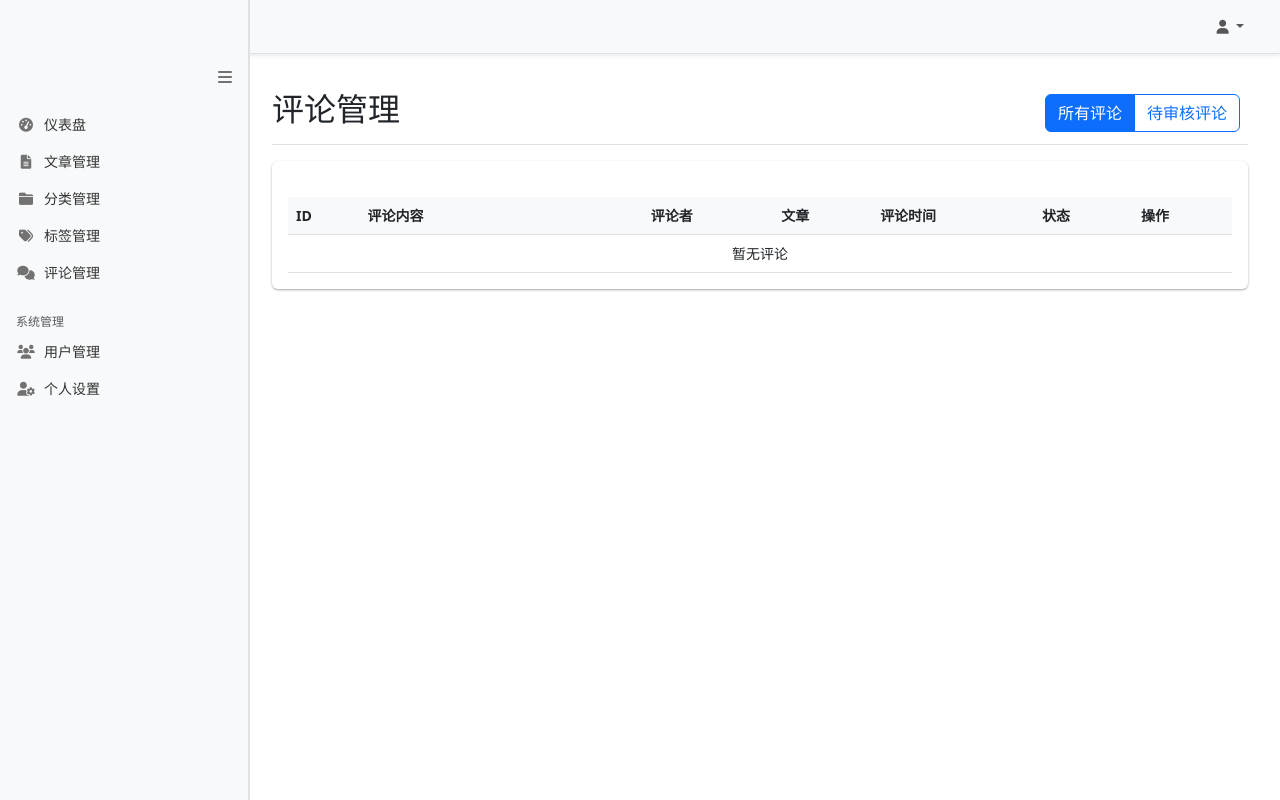
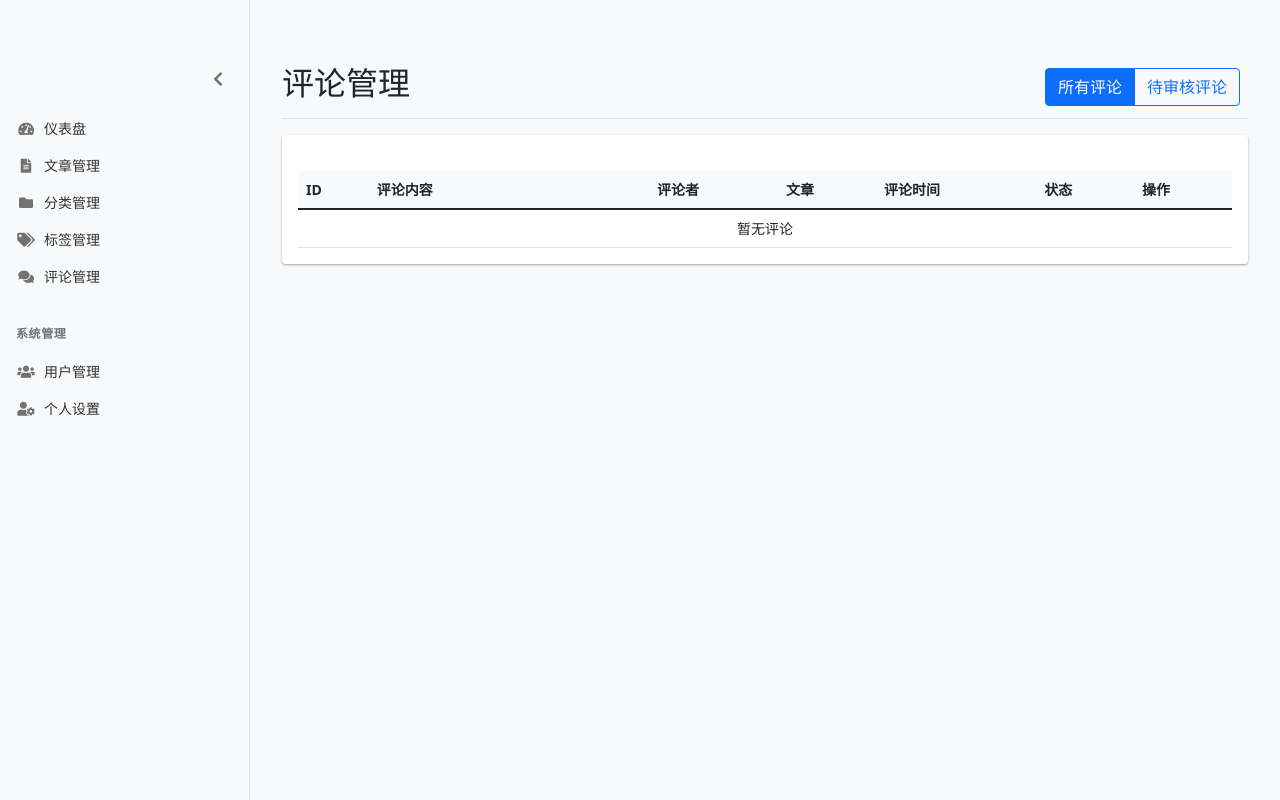
Before and after one commit to dennyops666/myblog, a Python web app: template app/templates/admin/comment/list.html in a window 1280 px wide. Run offline with Jinja, Linux system fonts and the light colour scheme; the template is opened without the code that fills it, so the values that code supplies are empty; some libraries are stand-ins or nearby versions.

Commit message:
feat: 优化管理后台侧边栏
1. 实现侧边栏折叠功能 2. 优化过渡动画和视觉效果 3. 添加状态持久化 4. 改进响应式布局 5. 整合和优化样式代码

```diff
--- a/app/templates/admin/includes/sidebar.html
+++ b/app/templates/admin/includes/sidebar.html
@@ -3,8 +3,8 @@
     <div class="position-sticky pt-3">
         <!-- 折叠按钮 -->
         <div class="px-3 mb-3 d-flex justify-content-end">
-            <button id="sidebarToggle" class="btn btn-link text-decoration-none p-0">
-                <i class="fas fa-bars"></i>
+            <button type="button" id="sidebarToggle" class="btn btn-link text-decoration-none p-0">
+                <i class="fas fa-chevron-left"></i>
             </button>
         </div>
 
@@ -22,7 +22,7 @@
                 </a>
             </li>
             <li class="nav-item">
-                <a class="nav-link {{ 'active' if request.endpoint == 'admin.admin_category.index' }}" href="{{ url_for('admin.admin_category.index') }}">
+                <a class="nav-link {{ 'active' if request.endpoint == 'admin.admin_categories.index' }}" href="{{ url_for('admin.admin_categories.index') }}">
                     <i class="fas fa-folder"></i>
                     <span>分类管理</span>
                 </a>
@@ -60,94 +60,3 @@
         </ul>
     </div>
 </div>
-
-<style>
-.sidebar {
-    position: fixed;
-    top: 0;
-    bottom: 0;
-    left: 0;
-    z-index: 100;
-    padding: 48px 0 0;
-    box-shadow: inset -1px 0 0 rgba(0, 0, 0, .1);
-    width: 250px;
-    transition: all 0.3s ease;
-}
-
-.sidebar .nav-link {
-    font-weight: 500;
-    color: #333;
-    padding: .5rem 1rem;
-    display: flex;
-    align-items: center;
-    white-space: nowrap;
-}
-
-.sidebar .nav-link.active {
-    color: #2470dc;
-}
-
-.sidebar .nav-link:hover {
-    color: #2470dc;
-}
-
-.sidebar .nav-link i {
-    margin-right: 8px;
-    color: #727272;
-    width: 20px;
-    text-align: center;
-}
-
-.sidebar .nav-link:hover i {
-    color: #2470dc;
-}
-
-.sidebar-heading {
-    font-size: .75rem;
-    text-transform: uppercase;
-}
-
-#sidebarToggle {
-    color: #727272;
-    transition: transform 0.3s ease;
-}
-
-#sidebarToggle:hover {
-    color: #2470dc;
-}
-
-.sidebar.collapsed #sidebarToggle {
-    transform: rotate(180deg);
-}
-
-/* 响应式布局样式 */
-@media (max-width: 768px) {
-    .sidebar {
-        width: 60px;
-    }
-
-    .sidebar .nav-link span,
-    .sidebar .sidebar-heading span {
-        display: none;
-    }
-
-    .sidebar .nav-link i {
-        margin-right: 0;
-        font-size: 1.2em;
-    }
-
-    .sidebar:hover {
-        width: 250px;
-    }
-
-    .sidebar:hover .nav-link span,
-    .sidebar:hover .sidebar-heading span {
-        display: inline;
-    }
-
-    .sidebar:hover .nav-link i {
-        margin-right: 8px;
-        font-size: 1em;
-    }
-}
-</style>
--- a/app/templates/admin/layout.html
+++ b/app/templates/admin/layout.html
@@ -3,254 +3,279 @@
 <head>
     <meta charset="UTF-8">
     <meta name="viewport" content="width=device-width, initial-scale=1.0">
-    <title>{% block title %}管理后台{% endblock %} - MyBlog</title>
+    <title>{% block title %}{% endblock %} - 管理后台</title>
+    {% block styles %}
     <!-- Bootstrap CSS -->
-    <link href="https://cdn.jsdelivr.net/npm/bootstrap@5.3.0/dist/css/bootstrap.min.css" rel="stylesheet">
+    <link href="https://cdn.jsdelivr.net/npm/bootstrap@5.1.3/dist/css/bootstrap.min.css" rel="stylesheet">
     <!-- Font Awesome -->
-    <link href="https://cdnjs.cloudflare.com/ajax/libs/font-awesome/6.0.0/css/all.min.css" rel="stylesheet">
+    <link href="https://cdnjs.cloudflare.com/ajax/libs/font-awesome/5.15.4/css/all.min.css" rel="stylesheet">
     <!-- Bootstrap Icons -->
-    <link href="https://cdnjs.cloudflare.com/ajax/libs/bootstrap-icons/1.11.3/font/bootstrap-icons.min.css" rel="stylesheet">
-    <!-- Toastr CSS -->
-    <link href="https://cdnjs.cloudflare.com/ajax/libs/toastr.js/2.1.4/toastr.min.css" rel="stylesheet">
-    <!-- Custom CSS -->
+    <link href="https://cdn.jsdelivr.net/npm/bootstrap-icons@1.7.2/font/bootstrap-icons.css" rel="stylesheet">
+    <!-- Toastr -->
+    <link href="https://cdnjs.cloudflare.com/ajax/libs/toastr.js/latest/toastr.min.css" rel="stylesheet">
+    <!-- Custom styles -->
     <link href="{{ url_for('static', filename='css/admin.css') }}" rel="stylesheet">
-    {% block styles %}
     <style>
-        body {
+        /* 主布局样式 */
+        #wrapper {
+            display: flex;
+            width: 100%;
             min-height: 100vh;
-            background-color: #f8f9fa;
-            position: relative;
+            overflow-x: hidden;
         }
 
-        /* 侧边栏样式 */
+        /* 内容区域样式 */
+        #content {
+            flex: 1;
+            padding: 48px 20px 20px;
+            margin-left: 250px;
+            transition: all 0.3s cubic-bezier(0.4, 0, 0.2, 1);
+            min-width: 0;
+        }
+
+        /* 侧边栏基础样式 */
         .sidebar {
             position: fixed;
             top: 0;
+            bottom: 0;
             left: 0;
-            bottom: 0;
-            width: 240px;
-            z-index: 1;
+            z-index: 100;
+            width: 250px;
             padding: 48px 0 0;
             background-color: #f8f9fa;
-            border-right: 1px solid #dee2e6;
+            border-right: 1px solid rgba(0, 0, 0, .1);
+            transition: all 0.3s cubic-bezier(0.4, 0, 0.2, 1);
+            overflow-x: hidden;
+            overflow-y: auto;
+        }
+
+        /* 导航链接样式 */
+        .sidebar .nav-link {
+            padding: .5rem 1rem;
+            color: #333;
+            font-weight: 500;
+            display: flex;
+            align-items: center;
+            white-space: nowrap;
+            transition: color 0.2s ease;
+        }
+
+        .sidebar .nav-link:hover,
+        .sidebar .nav-link.active {
+            color: #2470dc;
+            background-color: rgba(36, 112, 220, 0.05);
+        }
+
+        .sidebar .nav-link i {
+            width: 20px;
+            margin-right: 8px;
+            font-size: 1em;
+            text-align: center;
+            color: #727272;
             transition: all 0.3s ease;
         }
 
-        /* 主内容区域样式 */
-        .main-wrapper {
-            position: relative;
-            margin-left: 240px;
-            min-height: 100vh;
-            z-index: 2;
-            background-color: #fff;
-            transition: margin-left 0.3s ease;
+        .sidebar .nav-link:hover i,
+        .sidebar .nav-link.active i {
+            color: #2470dc;
         }
 
-        .main-content {
-            padding: 20px;
+        .sidebar .nav-link span {
+            transition: opacity 0.2s ease;
+            opacity: 1;
         }
 
-        /* Toast 容器样式 */
-        #toast-container {
-            position: fixed;
-            bottom: 20px;
-            right: 20px;
-            z-index: 9999;
+        /* 分组标题样式 */
+        .sidebar-heading {
+            padding: .5rem 1rem;
+            font-size: .75rem;
+            text-transform: uppercase;
+            color: #6c757d;
+            font-weight: bold;
+            letter-spacing: .05em;
+            white-space: nowrap;
         }
 
-        .toast-bottom-right {
-            right: 20px;
-            bottom: 20px;
+        .sidebar-heading span {
+            transition: opacity 0.2s ease;
+            opacity: 1;
         }
 
-        #toast-container > div {
-            opacity: 1 !important;
-            box-shadow: 0 4px 12px rgba(0, 0, 0, 0.15) !important;
-            border-radius: 4px !important;
-            padding: 15px 15px 15px 50px !important;
-            width: 300px !important;
-            font-size: 14px !important;
+        /* 折叠按钮样式 */
+        #sidebarToggle {
+            width: 30px;
+            height: 30px;
+            padding: 0;
+            border: none;
+            background: transparent;
+            color: #727272;
+            cursor: pointer;
+            display: flex;
+            align-items: center;
+            justify-content: center;
+            transition: all 0.2s ease;
         }
 
-        #toast-container > .toast-success {
-            background-color: #28a745 !important;
+        #sidebarToggle:hover {
+            color: #2470dc;
+            background-color: rgba(36, 112, 220, 0.1);
+            border-radius: 4px;
         }
 
-        #toast-container > .toast-error {
-            background-color: #dc3545 !important;
+        #sidebarToggle i {
+            font-size: 16px;
+            transition: transform 0.3s ease;
         }
 
-        #toast-container > .toast-warning {
-            background-color: #ffc107 !important;
+        /* 折叠状态样式 */
+        .sidebar.collapsed {
+            width: 50px;
         }
 
-        #toast-container > .toast-info {
-            background-color: #17a2b8 !important;
+        .sidebar.collapsed .nav-link {
+            padding: .5rem;
+            justify-content: center;
         }
 
-        #toast-container > div:hover {
-            box-shadow: 0 4px 12px rgba(0, 0, 0, 0.25) !important;
-            opacity: 1 !important;
+        .sidebar.collapsed .nav-link i {
+            margin-right: 0;
+            font-size: 1.2em;
+            width: 100%;
         }
 
-        /* 隐藏其他提示 */
-        .alert {
-            display: none !important;
+        .sidebar.collapsed .nav-link span,
+        .sidebar.collapsed .sidebar-heading span {
+            opacity: 0;
+            width: 0;
+            display: none;
         }
 
-        .invalid-feedback {
-            display: none !important;
+        .sidebar.collapsed #sidebarToggle i {
+            transform: rotate(180deg);
+        }
+
+        .sidebar.collapsed + #content {
+            margin-left: 50px;
         }
 
         /* 响应式布局 */
         @media (max-width: 768px) {
+            #content {
+                margin-left: 50px;
+            }
+
             .sidebar {
-                width: 60px;
+                width: 50px;
             }
-            .main-wrapper {
-                margin-left: 60px;
+
+            .sidebar .nav-link {
+                padding: .5rem;
+                justify-content: center;
             }
-        }
 
-        /* 确保模态框显示在最上层 */
-        .modal-backdrop {
-            z-index: 8000;
-        }
-        .modal {
-            z-index: 8500;
-        }
+            .sidebar .nav-link i {
+                margin-right: 0;
+                font-size: 1.2em;
+                width: 100%;
+            }
 
-        /* 确保下拉菜单显示正确 */
-        .dropdown-menu {
-            z-index: 1050;
+            .sidebar .nav-link span,
+            .sidebar .sidebar-heading span {
+                opacity: 0;
+                width: 0;
+                display: none;
+            }
+
+            .sidebar:hover {
+                width: 250px;
+            }
+
+            .sidebar:hover .nav-link {
+                padding: .5rem 1rem;
+                justify-content: flex-start;
+            }
+
+            .sidebar:hover .nav-link i {
+                margin-right: 8px;
+                font-size: 1em;
+                width: 20px;
+            }
+
+            .sidebar:hover .nav-link span,
+            .sidebar:hover .sidebar-heading span {
+                opacity: 1;
+                width: auto;
+                display: inline-block;
+            }
+
+            .sidebar:hover + #content {
+                margin-left: 250px;
+            }
         }
     </style>
     {% endblock %}
 </head>
 <body>
-    <!-- Toast 容器 -->
-    <div id="toast-container"></div>
+    <div id="wrapper">
+        {% include 'admin/includes/sidebar.html' %}
 
-    <!-- 侧边栏 -->
-    <nav id="sidebar" class="sidebar">
-        {% include "admin/includes/sidebar.html" %}
-    </nav>
-
-    <!-- 主内容包装器 -->
-    <div class="main-wrapper">
-        <!-- 顶部导航 -->
-        {% include "admin/includes/nav.html" %}
-
-        <!-- 主内容区域 -->
-        <div class="main-content">
-            <!-- 主要内容 -->
+        <div id="content">
             {% block content %}{% endblock %}
         </div>
     </div>
 
-    <!-- JavaScript -->
-    <script src="https://cdn.jsdelivr.net/npm/jquery@3.6.0/dist/jquery.min.js"></script>
-    <script src="https://cdn.jsdelivr.net/npm/bootstrap@5.3.0/dist/js/bootstrap.bundle.min.js"></script>
-    <script src="https://cdn.jsdelivr.net/npm/toastr@2.1.4/toastr.min.js"></script>
+    {% block scripts %}
+    <!-- jQuery -->
+    <script src="https://code.jquery.com/jquery-3.6.0.min.js"></script>
+    <!-- Bootstrap Bundle with Popper -->
+    <script src="https://cdn.jsdelivr.net/npm/bootstrap@5.1.3/dist/js/bootstrap.bundle.min.js"></script>
+    <!-- Toastr -->
+    <script src="https://cdnjs.cloudflare.com/ajax/libs/toastr.js/latest/toastr.min.js"></script>
+    <!-- Custom scripts -->
+    <script src="{{ url_for('static', filename='js/admin.js') }}"></script>
+
+    <!-- 侧边栏脚本 -->
     <script>
-    // 检查Bootstrap是否正确加载
-    console.log('Bootstrap loaded:', typeof bootstrap !== 'undefined');
-    console.log('Bootstrap version:', bootstrap?.version);
-    console.log('Bootstrap Modal:', typeof bootstrap?.Modal);
+    $(document).ready(function() {
+        console.log('Initializing sidebar...');
 
-    // 配置 Toastr
-    toastr.options = {
-        closeButton: true,
-        debug: false,
-        newestOnTop: true,
-        progressBar: true,
-        positionClass: "toast-bottom-right",
-        preventDuplicates: false,
-        onclick: null,
-        showDuration: "300",
-        hideDuration: "1000",
-        timeOut: "3000",
-        extendedTimeOut: "1000",
-        showEasing: "swing",
-        hideEasing: "linear",
-        showMethod: "fadeIn",
-        hideMethod: "fadeOut",
-        escapeHtml: false
-    };
+        const $sidebar = $('.sidebar');
+        const $toggleButton = $('#sidebarToggle');
+        const $content = $('#content');
 
-    // 全局函数：显示提示消息
-    window.showToast = function(type, message) {
-        console.log('Showing toast:', { type, message });
-        if (!message) return;
+        if ($sidebar.length === 0 || $toggleButton.length === 0) {
+            console.error('Sidebar elements not found');
+            return;
+        }
 
-        switch (type) {
-            case 'success':
-                toastr.success(message);
-                break;
-            case 'error':
-                toastr.error(message);
-                break;
-            case 'warning':
-                toastr.warning(message);
-                break;
-            default:
-                toastr.info(message);
+        // 从localStorage获取侧边栏状态
+        let isCollapsed = localStorage.getItem('sidebarCollapsed') === 'true';
+        console.log('Initial collapsed state:', isCollapsed);
+
+        // 设置初始状态
+        if (isCollapsed) {
+            $sidebar.addClass('collapsed');
+            console.log('Applied collapsed class');
         }
-    };
-    </script>
-    {% block scripts %}
-    <script>
-        // 全局 AJAX 错误处理
-        $(document).ajaxError(function(event, jqXHR, settings, error) {
-            let message = '操作失败';
-            if (jqXHR.responseJSON && jqXHR.responseJSON.message) {
-                message = jqXHR.responseJSON.message;
-            }
-            showToast('error', message);
+
+        // 监听折叠按钮点击事件
+        $toggleButton.on('click', function(e) {
+            e.preventDefault();
+            console.log('Toggle sidebar clicked');
+
+            // 切换状态
+            isCollapsed = !isCollapsed;
+
+            // 更新DOM
+            $sidebar.toggleClass('collapsed', isCollapsed);
+
+            // 保存状态到localStorage
+            localStorage.setItem('sidebarCollapsed', isCollapsed);
+
+            console.log('Sidebar toggled, collapsed:', isCollapsed);
+            console.log('Sidebar classes:', $sidebar.attr('class'));
         });
-
-        // 表单提交处理
-        $(document).on('submit', 'form:not(#userForm)', function(e) {
-            const form = $(this);
-            if (form.data('ajax') === false) return true;
-
-            e.preventDefault();
-            $.ajax({
-                url: form.attr('action'),
-                type: form.attr('method') || 'POST',
-                data: form.serialize(),
-                success: function(response) {
-                    if (response.success) {
-                        showToast('success', response.message || '操作成功');
-                        if (response.redirect_url) {
-                            setTimeout(() => {
-                                window.location.href = response.redirect_url;
-                            }, 1000);
-                        }
-                    } else {
-                        showToast('error', response.message || '操作失败');
-                    }
-                }
-            });
-        });
-
-        // 处理退出登录
-        function handleLogout() {
-            $.ajax({
-                url: '{{ url_for("auth.logout") }}',
-                type: 'POST',
-                success: function(response) {
-                    if (response.success) {
-                        showToast('success', response.message || '退出成功');
-                        setTimeout(() => {
-                            window.location.href = response.redirect || '{{ url_for("auth.login") }}';
-                        }, 1000);
-                    } else {
-                        showToast('error', response.message || '退出失败');
-                    }
-                }
-            });
-        }
+    });
     </script>
     {% endblock %}
 </body>
```
